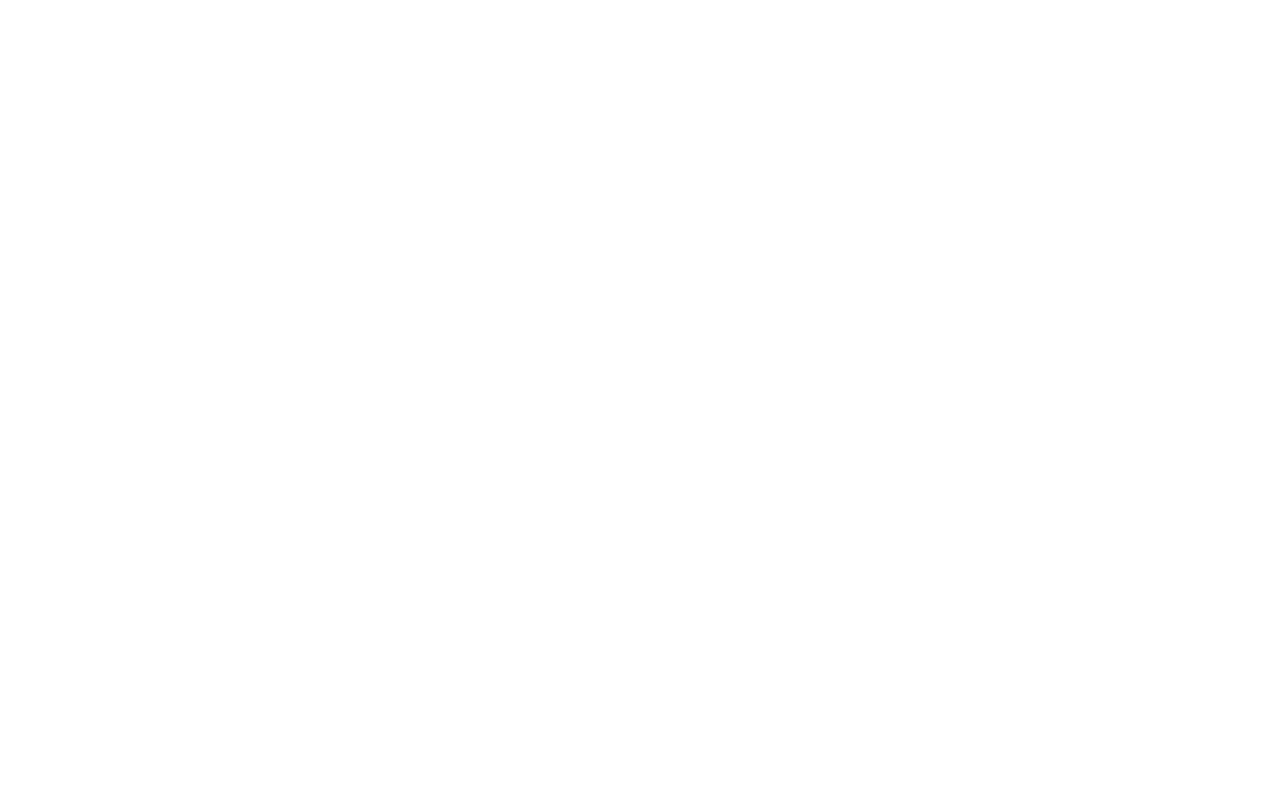
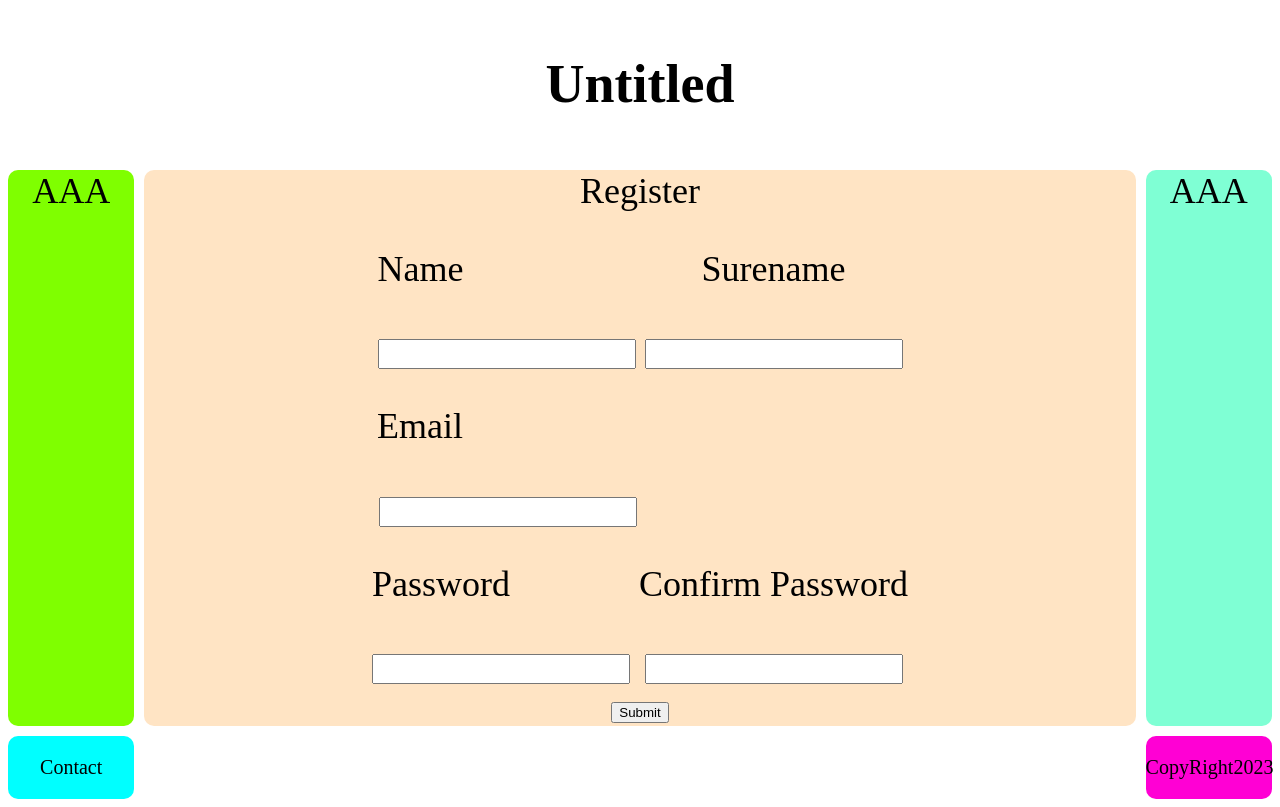
Before and after one commit to Ployphuk/ProjectWebGame, a plain HTML site: page LoginandRegister/Register.html in a window 1280 px wide. Drawn offline with Linux system fonts and the light colour scheme.

Commit message:
ADD: gamepage.scc,register.css,game pic Edit:GamePage.html,Register.html

```diff
--- a/GamePage.html
+++ b/GamePage.html
@@ -1,28 +1,41 @@
 <!DOCTYPE html>
 <html>
+
 <head>
     <meta charset="UTF-8">
     <title>Chitchat</title>
-		<link type="page/css" rel="stylesheet" href="style.css" />
+    <link rel='stylesheet' type='text/css' media='screen' href='gamepage.css'>
     <script type="text/javascript" src="gamepagesetting.js"></script>
 </head>
+
 <body>
     <div class="grid-container">
         <div id="header">
-                <h1>
-                    <p>Natty999</p>
-                </h1>
+            <h2>Untitled</h2>
         </div>
+        <div id="main2">
+            <div class="flex_container">
+                <div>
 
-            <div id="game">
-                <a href="GameandLeaderBoard/fall-game-master/index.html"><button>Ball Falling game</button></a>
+                        <div><img src="./Gamepic/fall_game.png" class="pic"></div>
+
+                    <a href="GameandLeaderBoard/fall-game-master/index.html" ><button>Ball Falling game</button></a>
+                </div>
+                <div>
+                    <div><img src="./Gamepic/pacman.png" class="pic"></div>
                     <a href="GameandLeaderBoard/pacman-js-master/pacman.html"><button>Pacman Game</button></a>
+                </div>
+                <div>
+                    <div><img src="./Gamepic/Dino.png" class="pic2"></div>
                     <a href="GameandLeaderBoard/chrome-dinosaur-game-master/index.html"><button>Dino Game</button></a>
                 </div>
+            </div>
+        </div>
+        <div class="footer">
 
-            <div id="footer">
 
         </div>
     </div>
 </body>
+
 </html>
--- a/LoginandRegister/Register.html
+++ b/LoginandRegister/Register.html
@@ -0,0 +1,67 @@
+<!DOCTYPE html>
+<html>
+
+<head>
+	<meta charset='utf-8'>
+	<meta http-equiv='X-UA-Compatible' content='IE=edge'>
+	<title>Page Title</title>
+	<meta name='viewport' content='width=device-width, initial-scale=1'>
+	<link rel='stylesheet' type='text/css' media='screen' href='register.css'>
+	<script src='register.js'></script>
+</head>
+
+<body>
+	<div>
+		<form name="myForm" id="myForm" action="Login.html">
+			<div class="grid-container">
+				<div id="header">
+					<h2>Untitled</h2>
+
+				</div>
+				<div id="main1"> AAA </div>
+				<div id="main2">
+
+						<div>Register</div>
+						<br>
+						<div>
+							<p class="Lside">Name</p>
+							<input class="box" type="text" name="firstname" required>
+						</div>
+						<div>
+							<p>Surename</p>
+							<input class="box" type="text" name="lastname">
+						</div>
+						<br>
+						<div>
+							<p class="Lside2">Email </p>
+							<input class="box2" type="text" name="email" required>
+						</div>
+						<br>
+						<div>
+							<p class="Lside">Password</p>
+							<input class="box" type="password" name="password" required>
+						</div>
+						<div>
+							<p>Confirm Password</p>
+							<input class="box" type="password" name="retype_password" required>
+						</div>
+						<br>
+						<div><input type="submit" value="Submit"></div>
+
+				</div>
+				<div id="main3"> AAA </div>
+
+				<div id="footer">
+					<p id="contact">Contact</p>
+
+
+				</div>
+				<div id="footer3">
+					<p id="copyright">CopyRight2023</p>
+				</div>
+			</div>
+		</form>
+	</div>
+</body>
+
+</html>
--- /dev/null
+++ b/LoginandRegister/register.css
@@ -0,0 +1,105 @@
+
+
+.grid-container {
+    display: grid;
+    grid-template-columns: 10% auto 10%;
+    grid-gap: 10px;
+}
+
+.grid-container>div {
+
+    font-size: 36px;
+    border-radius: 10px;
+    text-align: center;
+}
+
+#header {
+    grid-column: 1 / span 3;
+}
+
+#main1 {
+    grid-column: 1 / span 1;
+    background-color: chartreuse;
+}
+
+#main2 {
+    grid-column: 2 / span 1;
+    background-color: bisque;
+}
+
+#main2>div {
+    display: inline-block;
+}
+
+#main3 {
+    grid-column: 3 / span 1;
+    background-color: aquamarine;
+}
+
+
+#footer {
+    grid-column: 1 / span 1;
+    background-color: aqua;
+}
+
+#footer2 {
+    grid-column: 2 / span 1;
+    background-color: rgb(89, 0, 255);
+}
+
+#footer3 {
+    grid-column: 3 / span 1;
+    background-color: rgb(255, 0, 212);
+}
+
+.flex_container {
+    display: flex;
+    flex-direction: row;
+    flex-wrap: wrap;
+
+
+}
+
+.flex_container>div {
+    border: 2px solid rgb(228, 255, 252);
+    border-radius: 20px;
+    width: 1000px;
+    height: 400px;
+    margin-left: 10px;
+    margin-bottom: 10px;
+    background-color: rgb(236, 246, 255);
+}
+
+.box {
+    width: 250px;
+    height: 24px;
+
+}
+.box2 {
+    width: 250px;
+    height: 24px;
+    margin-right: 264px;
+}
+
+.Lside {
+    text-align: left;
+
+}
+
+.Rside {
+    text-align: right;
+    margin-right: 50px;
+}
+
+.Lside2 {
+    text-align: right;
+    margin-right: 440px;
+}
+
+#contact {
+    font-size: 20px;
+}
+
+#copyright {
+    font-size: 20px;
+}
--- /dev/null
+++ b/gamepage.css
@@ -0,0 +1,73 @@
+.center {
+    text-align: center;
+    display: flex;
+    margin-left: auto;
+    margin-right: auto;
+}
+
+.grid-container {
+    display: grid;
+    grid-template-columns: 10% auto 10%;
+    grid-gap: 10px;
+}
+
+.grid-container>div {
+
+    font-size: 36px;
+    border-radius: 10px;
+    text-align: center;
+}
+
+#header {
+    grid-column: 1 / span 3;
+}
+
+#main1 {
+    grid-column: 1 / span 1;
+}
+
+#main2 {
+    grid-column: 2 / span 1;
+}
+
+#main2>div {
+    display: inline-block;
+}
+
+#main3 {
+    grid-column: 3 / span 1;
+}
+
+#footer {
+    grid-column: 1 / span 2;
+}
+
+.flex_container {
+    display: flex;
+    flex-direction: row;
+    flex-wrap: wrap;
+
+
+}
+
+.flex_container>div {
+    border: 2px solid rgb(228, 255, 252);
+    border-radius: 20px;
+    width: 1000px;
+    height: 400px;
+    margin-left: 10px;
+    margin-bottom: 10px;
+    background-color: rgb(236, 246, 255);
+}
+
+.pic {
+    margin-top: 10px;
+    width: 300px;
+    height: 300px;
+}
+
+.pic2 {
+    margin-top: 10px;
+    width: 600px;
+    height: 300px;
+}
```
Also changed, not shown: Gamepic/Dino.png (added), Gamepic/fall_game.png (added), Gamepic/pacman.png (added). Lines whose indentation alone changed are shown as unchanged.
